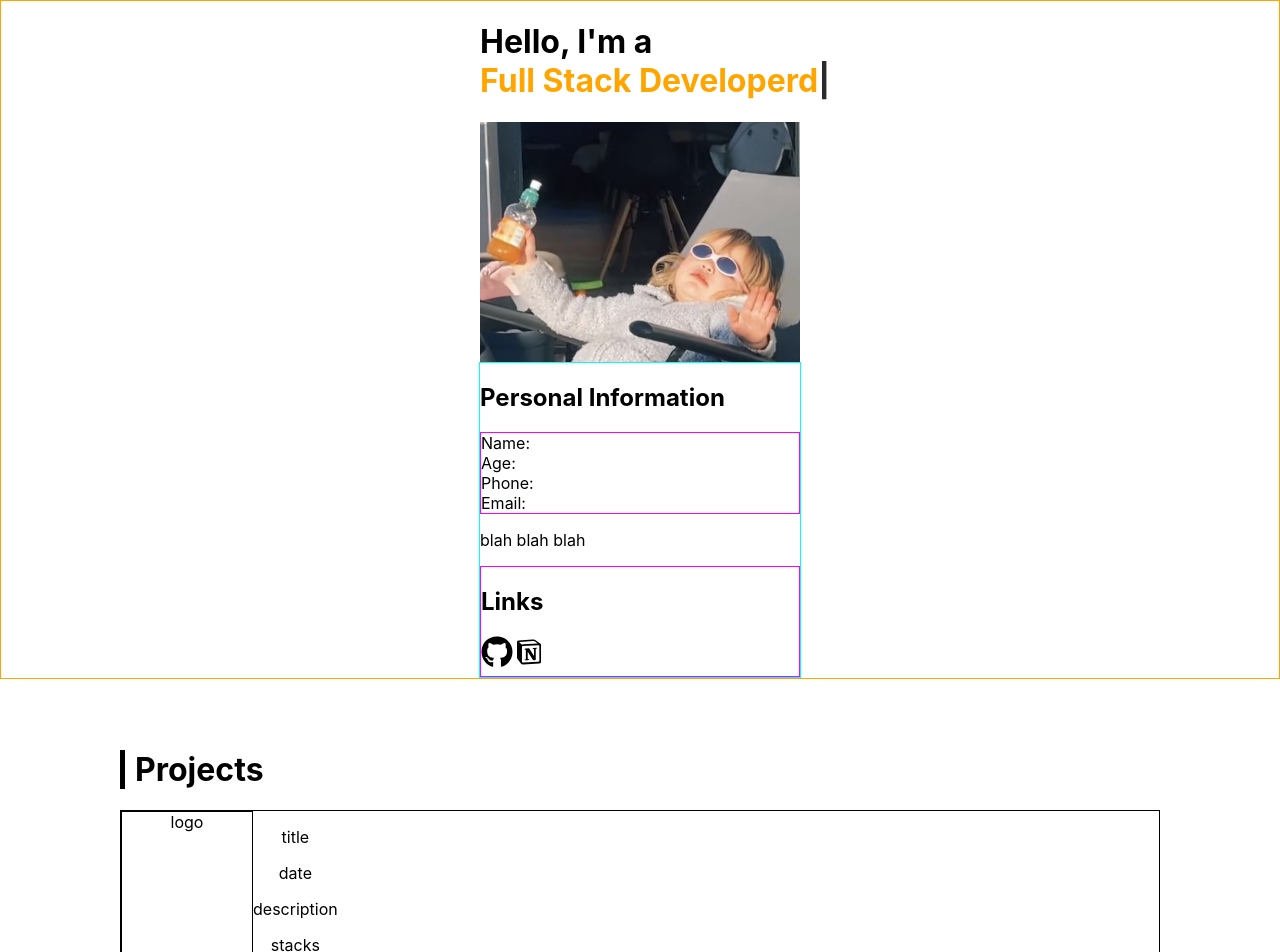
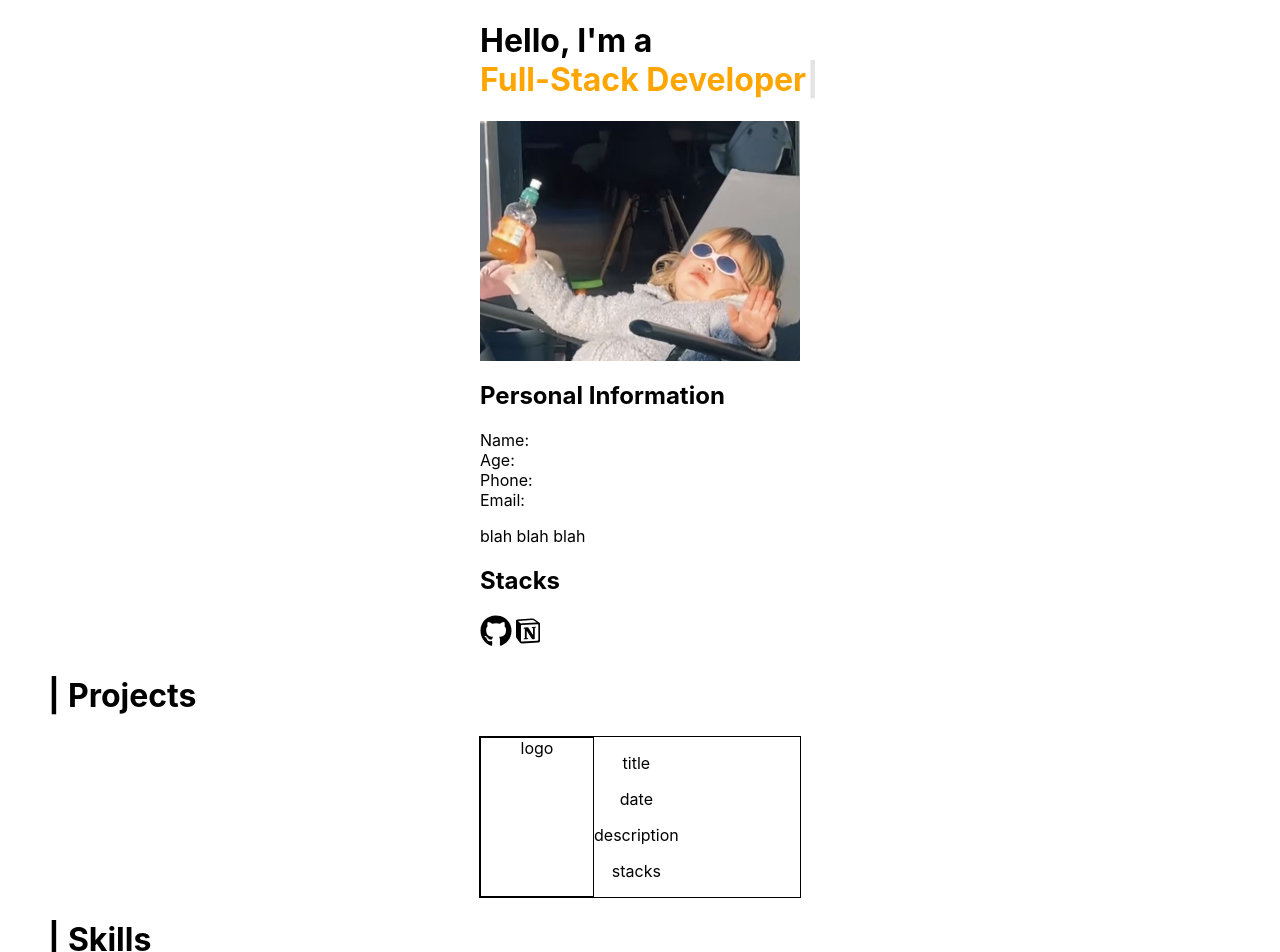
Before and after one commit to dittu08/dittu08.github.io, a React (Create React App) app: page / in a window 1280 px wide. Shown: the top 952 px of the page. Built offline with nearby package versions, Linux system fonts and the light colour scheme.

Commit message:
UPDATE Styles.js, Project.js

```diff
--- a/src/Components/Home.js
+++ b/src/Components/Home.js
@@ -1,6 +1,7 @@
 import { useEffect, useRef } from "react";
 import Typed from "typed.js";
 import styled from "styled-components";
+import { StyledPage } from "./Styles";
 import { FaGithub } from "react-icons/fa";
 import { RiNotionFill } from "react-icons/ri";
 
@@ -8,7 +9,7 @@ const Home = () => {
     const el = useRef(null);
     useEffect(() => {
         const typed = new Typed(el.current, {
-            strings: ["Full Stack Developerd"],
+            strings: ["Full-Stack Developer"],
             typeSpeed: 50,
             loop: true,
             loopCount: Infinity,
@@ -19,7 +20,7 @@ const Home = () => {
         };
     }, []);
     return (
-        <StyledHome>
+        <StyledPage>
             <StyledHello>
                 <h1>
                     {" "}
@@ -39,7 +40,7 @@ const Home = () => {
                 </StyledHomeUl>
                 <p>blah blah blah</p>
                 <StyledHomeStacks>
-                    <h2>Links</h2>
+                    <h2>Stacks</h2>
                     <StyledHomeA href="https://github.com/dittu08/dittu08" target="_blank" rel="noopener noreferrer">
                         <FaGithub />
                     </StyledHomeA>
@@ -48,20 +49,12 @@ const Home = () => {
                     </StyledHomeA>
                 </StyledHomeStacks>
             </StyledPrsnInfo>
-        </StyledHome>
+        </StyledPage>
     )
 }
 
 // 576 768 992 1200 1400
 
-const StyledHome = styled.div`
-    display: flex;
-    flex-direction: column;
-    border: 1px solid orange;
-    max-width: 100%;
-    box-sizing: border-box;
-    align-items: center;
-`
 const StyledHomePicBox = styled.div`
     width: 20rem;
     height: 15rem;
@@ -84,17 +77,17 @@ const StyledSpan = styled.span`
     white-space: nowrap;
 `
 const StyledPrsnInfo = styled.div`
-    border: 1px solid cyan;
+    /* border: 1px solid cyan; */
     text-align: start;
     width: 20rem;
 `
 const StyledHomeUl = styled.ul`
-    border: 1px solid magenta;
+    /* border: 1px solid magenta; */
     list-style: none;
     padding: 0;
 `
 const StyledHomeStacks = styled.div`
-    border: 1px solid magenta;
+    /* border: 1px solid magenta; */
 `
 const StyledHomeA = styled.a`
     color: black;
--- a/src/Components/Projects.js
+++ b/src/Components/Projects.js
@@ -25,9 +25,9 @@ export default Projects;
 const ProjBox = styled.div`
     border: 1px solid;
     display: flex;
+    width: 20rem;
 `
 const ProjLogo = styled.div`
     border: 1px solid;
-    min-width: 130px;
-    max-width: 150px;
+    width: 7rem;
 `
--- a/src/Components/Styles.js
+++ b/src/Components/Styles.js
@@ -1,16 +1,19 @@
 import styled from "styled-components"
 
 export const StyledPage = styled.div`
-    margin: auto;
+    display: flex;
+    flex-direction: column;
     /* border: 1px solid orange; */
-    height: 700px;
-    max-width: 1140px;
-    padding: 50px;
+    width: 100%;
     box-sizing: border-box;
+    align-items: center;
+    padding: 0 3rem;
 `
 export const StyledHeader = styled.h1`
-    border-left: 5px solid black;
-    height: fit-content;
-    padding-left: 10px;
-    text-align: start;
+    align-self: flex-start;
+    &::before {
+        content: "|";
+        margin-right: 0.5rem;
+        font-weight: bold;
+    }
 `
```
